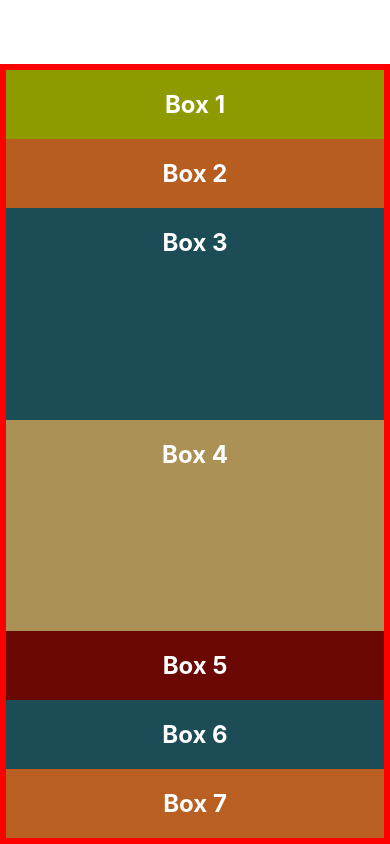
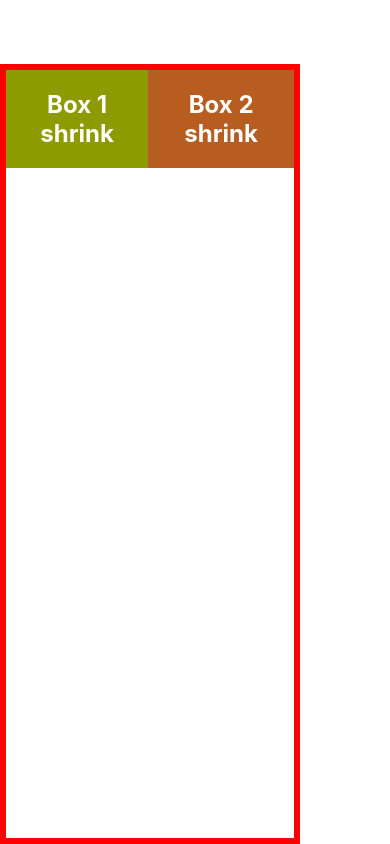
Before and after one commit to jigneshgit935/Learn-React-Native, a React Native app: screen / in a window 390 px wide. Built offline with nearby package versions, Linux system fonts and the light colour scheme.

Commit message:
flex-shrink

```diff
--- a/App.js
+++ b/App.js
@@ -5,17 +5,17 @@
   return (
     // <View style={{ backgroundColor: 'plum', flex: 1 }}></View>
     <View style={styles.container}>
-      <Box style={{ backgroundColor: '#8e9b00' }}>Box 1</Box>
-      <Box style={{ backgroundColor: '#b65d1f' }}>Box 2</Box>
-      <Box style={{ backgroundColor: '#1c4c56', flexBasis: 140, flex: 1 }}>
-        Box 3
+      <Box style={{ backgroundColor: '#8e9b00', flexShrink: 1 }}>
+        Box 1 shrink
       </Box>
-      <Box style={{ backgroundColor: '#ab9156', height: 140, flex: 1 }}>
-        Box 4
+      <Box style={{ backgroundColor: '#b65d1f', flexShrink: 1 }}>
+        Box 2 shrink
       </Box>
+      {/* <Box style={{ backgroundColor: '#1c4c56' }}>Box 3</Box>
+      <Box style={{ backgroundColor: '#ab9156' }}>Box 4</Box>
       <Box style={{ backgroundColor: '#6b0803' }}>Box 5</Box>
       <Box style={{ backgroundColor: '#1c4c56' }}>Box 6</Box>
-      <Box style={{ backgroundColor: '#b95f21' }}>Box 7</Box>
+      <Box style={{ backgroundColor: '#b95f21' }}>Box 7</Box> */}
     </View>
   );
 }
@@ -23,7 +23,9 @@
 const styles = StyleSheet.create({
   container: {
     flex: 1,
-
+    flexDirection: 'row',
+    alignItems: 'flex-start',
+    width: 300,
     marginTop: 64,
     borderWidth: 6,
     borderColor: 'red',
```
